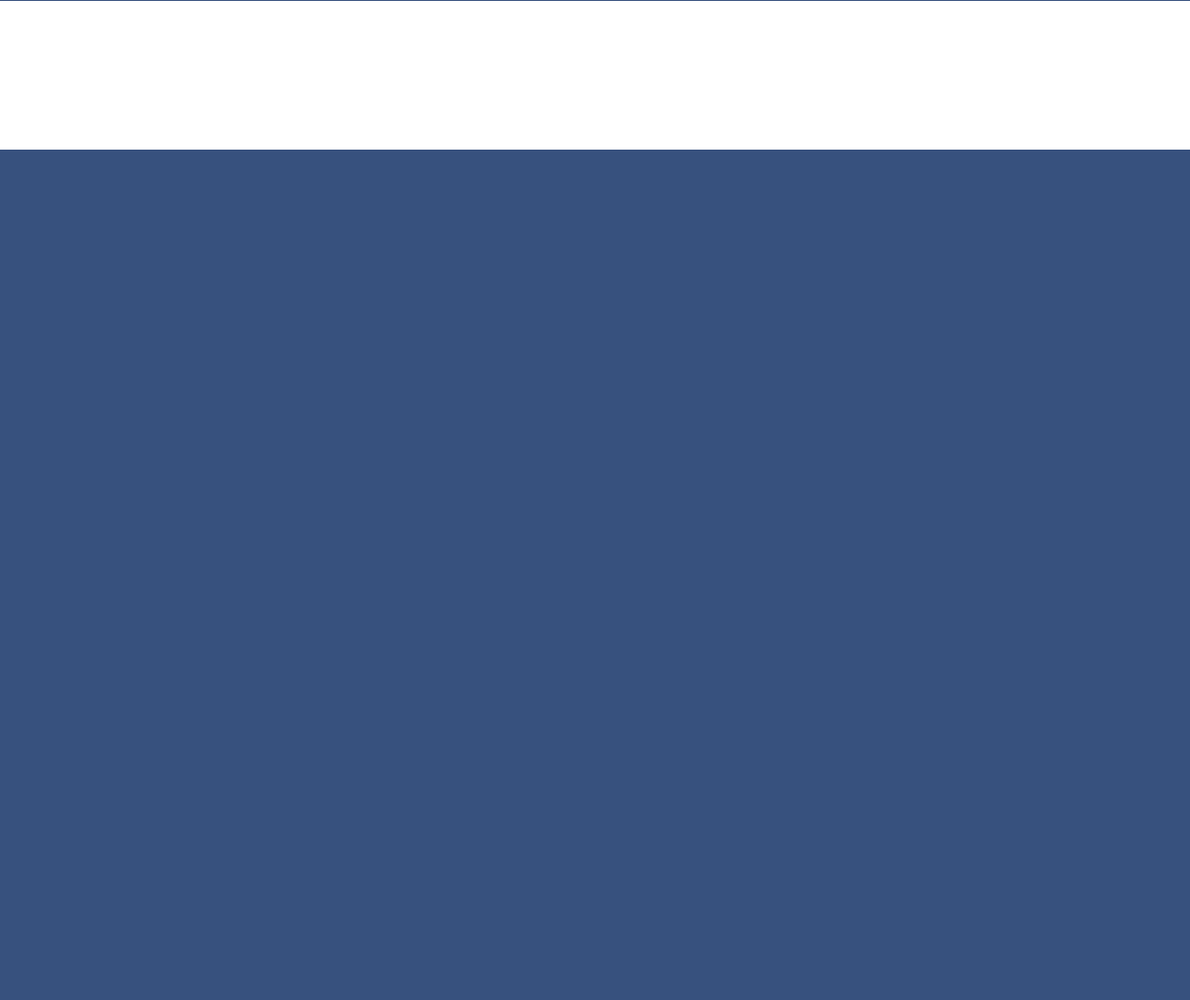
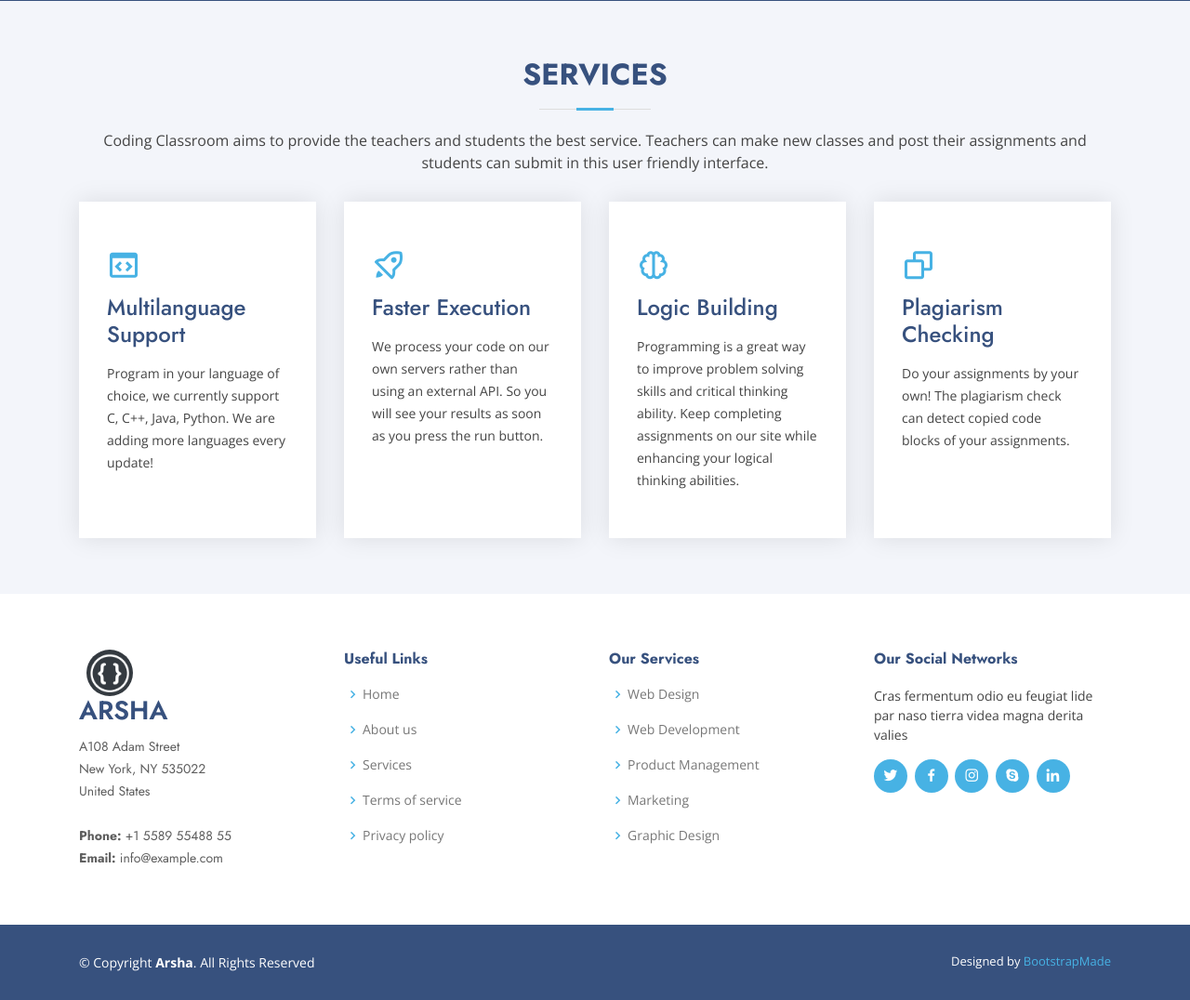
Before and after one commit to sushantvaidkar/include-innovation, a Flask app: page / in a window 1280 px wide. Shown: the part 639-1715 px from the top of the page at 93% size. Before the commit the page ends 800 px from the top, so only its background shows below. Run offline with Flask 2, Linux system fonts and the light colour scheme; some libraries are stand-ins or nearby versions.

Commit message:
Base.html done

```diff
--- a/templates/base.html
+++ b/templates/base.html
@@ -63,16 +63,16 @@
                     </li>
                     {% else %}
 
-                    <li class="nav-item text-light text-sm-dark">
+                    <li class="text-light">
                         {{ session["name"] }}
                     </li>
-                    <li class="">
-                        <a class="btn btn-block" href="/dashboard">Dashboard</a>
+                    <li class="align-top">
+                        <a class="" href="/dashboard">Dashboard</a>
                     </li>
                     <li class="">
                         <form action="/logout" method="POST">
-                            <button type="submit" class="btn btn-danger btn-block"><i
-                                    class="fas fa-sign-out-alt"></i></button>
+                            <h5><button type="submit" style="all: unset;" class="badge badge-primary text-light"><i
+                                class="fas fa-sign-out-alt"></i></button></h5>
                         </form>
                     </li>
                     {% endif %}
@@ -87,8 +87,11 @@
 
 
         </div>
-        <div class="container w-50">{% include 'flash.html' %}</div>
+        <div class="container w-25" style="position:fixed; top:50px; right:10px;">{% include 'flash.html' %}</div>
     </header><!-- End Header -->
+
+
+
 
 
 
@@ -101,6 +104,77 @@
     {% block body %}
 
     {% endblock body %}
+
+    <footer id="footer">
+
+        <div class="footer-top">
+          <div class="container">
+            <div class="row">
+
+              <div class="col-lg-3 col-md-6 footer-contact">
+                <img class="mx-2 bg-dark rounded-circle" src="{{ url_for('static', filename = 'img/LOGO.png') }}" alt="logo"
+                width="50" height="50" />
+                <h3>Arsha</h3>
+                <p>
+                  A108 Adam Street <br>
+                  New York, NY 535022<br>
+                  United States <br><br>
+                  <strong>Phone:</strong> +1 5589 55488 55<br>
+                  <strong>Email:</strong> info@example.com<br>
+                </p>
+              </div>
+
+              <div class="col-lg-3 col-md-6 footer-links">
+                <h4>Useful Links</h4>
+                <ul>
+                  <li><i class="bx bx-chevron-right"></i> <a href="#">Home</a></li>
+                  <li><i class="bx bx-chevron-right"></i> <a href="#">About us</a></li>
+                  <li><i class="bx bx-chevron-right"></i> <a href="#">Services</a></li>
+                  <li><i class="bx bx-chevron-right"></i> <a href="#">Terms of service</a></li>
+                  <li><i class="bx bx-chevron-right"></i> <a href="#">Privacy policy</a></li>
+                </ul>
+              </div>
+
+              <div class="col-lg-3 col-md-6 footer-links">
+                <h4>Our Services</h4>
+                <ul>
+                  <li><i class="bx bx-chevron-right"></i> <a href="#">Web Design</a></li>
+                  <li><i class="bx bx-chevron-right"></i> <a href="#">Web Development</a></li>
+                  <li><i class="bx bx-chevron-right"></i> <a href="#">Product Management</a></li>
+                  <li><i class="bx bx-chevron-right"></i> <a href="#">Marketing</a></li>
+                  <li><i class="bx bx-chevron-right"></i> <a href="#">Graphic Design</a></li>
+                </ul>
+              </div>
+
+              <div class="col-lg-3 col-md-6 footer-links">
+                <h4>Our Social Networks</h4>
+                <p>Cras fermentum odio eu feugiat lide par naso tierra videa magna derita valies</p>
+                <div class="social-links mt-3">
+                  <a href="#" class="twitter"><i class="bx bxl-twitter"></i></a>
+                  <a href="#" class="facebook"><i class="bx bxl-facebook"></i></a>
+                  <a href="#" class="instagram"><i class="bx bxl-instagram"></i></a>
+                  <a href="#" class="google-plus"><i class="bx bxl-skype"></i></a>
+                  <a href="#" class="linkedin"><i class="bx bxl-linkedin"></i></a>
+                </div>
+              </div>
+
+            </div>
+          </div>
+        </div>
+
+        <div class="container footer-bottom clearfix">
+          <div class="copyright">
+            &copy; Copyright <strong><span>Arsha</span></strong>. All Rights Reserved
+          </div>
+          <div class="credits">
+            <!-- All the links in the footer should remain intact. -->
+            <!-- You can delete the links only if you purchased the pro version. -->
+            <!-- Licensing information: https://bootstrapmade.com/license/ -->
+            <!-- Purchase the pro version with working PHP/AJAX contact form: https://bootstrapmade.com/arsha-free-bootstrap-html-template-corporate/ -->
+            Designed by <a href="https://bootstrapmade.com/">BootstrapMade</a>
+          </div>
+        </div>
+      </footer>
     {% block scripts %}
 
     {% endblock scripts %}
--- a/templates/home.html
+++ b/templates/home.html
@@ -29,6 +29,53 @@
 
 </section>
 
+<section id="services" class="services section-bg">
+    <div class="container" data-aos="fade-up">
+
+      <div class="section-title">
+        <h2>Services</h2>
+        <p>Coding Classroom aims to provide the teachers and students the best service.
+            Teachers can make new classes and post their assignments and students can submit in this user friendly interface.</p>
+      </div>
+
+      <div class="row">
+        <div class="col-xl-3 col-md-6 d-flex align-items-stretch" data-aos="zoom-in" data-aos-delay="100">
+          <div class="icon-box">
+            <div class="icon"><i class="bx bx-code-block"></i></div>
+            <h4><a href="">Multilanguage Support</a></h4>
+            <p>Program in your language of choice, we currently support C, C++, Java, Python. We are adding more languages every update!</p>
+          </div>
+        </div>
+
+        <div class="col-xl-3 col-md-6 d-flex align-items-stretch mt-4 mt-md-0" data-aos="zoom-in" data-aos-delay="200">
+          <div class="icon-box">
+            <div class="icon"><i class="bx bx-rocket"></i></div>
+            <h4><a href="">Faster Execution</a></h4>
+            <p>We process your code on our own servers rather than using an external API. So you will see your results as soon as you press the run button.</p>
+          </div>
+        </div>
+
+        <div class="col-xl-3 col-md-6 d-flex align-items-stretch mt-4 mt-xl-0" data-aos="zoom-in" data-aos-delay="300">
+          <div class="icon-box">
+            <div class="icon"><i class="bx bx-brain"></i></div>
+            <h4><a href="">Logic Building</a></h4>
+            <p>Programming is a great way to improve problem solving skills and critical thinking ability. Keep completing assignments on our site while enhancing your logical thinking abilities.</p>
+          </div>
+        </div>
+
+        <div class="col-xl-3 col-md-6 d-flex align-items-stretch mt-4 mt-xl-0" data-aos="zoom-in" data-aos-delay="400">
+          <div class="icon-box">
+            <div class="icon"><i class="bx bx-copy"></i></div>
+            <h4><a href="">Plagiarism Checking</a></h4>
+            <p>Do your assignments by your own! The plagiarism check can detect copied code blocks of your assignments.</p>
+          </div>
+        </div>
+
+      </div>
+
+    </div>
+  </section>
+
 
 {% endblock body %}
 {% block scripts %}
```
